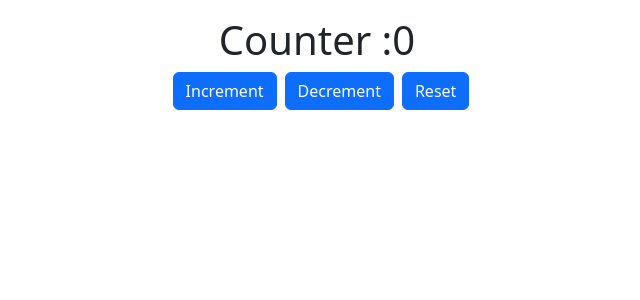
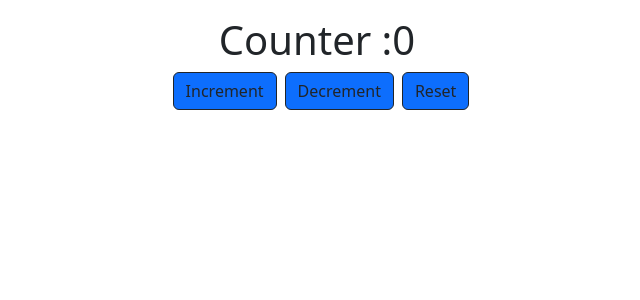
Before and after one commit to Dornal2002/react-assignments, a React (Create React App) app: page / in a window 1280 px wide. Shown: the top 300 px of the page, without its empty margins (323-963 px from the left). Built offline with nearby package versions, Linux system fonts and the light colour scheme.

Commit message:
Assignment 10 Added

```diff
--- a/src/components/Counter.tsx
+++ b/src/components/Counter.tsx
@@ -11,9 +11,9 @@ const Counter = () => {
     <div className='text-center mt-3'>
       <h1>Counter :{count}</h1>
       <p>
-        <button className='btn btn-primary ms-2' onClick= {()=>dispatch(increment())}>Increment</button>
-        <button className='btn btn-primary ms-2' onClick= {()=>dispatch(decrement())}>Decrement</button>
-        <button  className='btn btn-primary ms-2'onClick= {()=>dispatch(reset())}>Reset</button>
+        <button className='btn btn-primary ms-2 btn-outline-dark' onClick= {()=>dispatch(increment())}>Increment</button>
+        <button className='btn btn-primary ms-2 btn-outline-dark' onClick= {()=>dispatch(decrement())}>Decrement</button>
+        <button  className='btn btn-primary ms-2 btn-outline-dark'onClick= {()=>dispatch(reset())}>Reset</button>
       </p>
     </div>
   )
```
